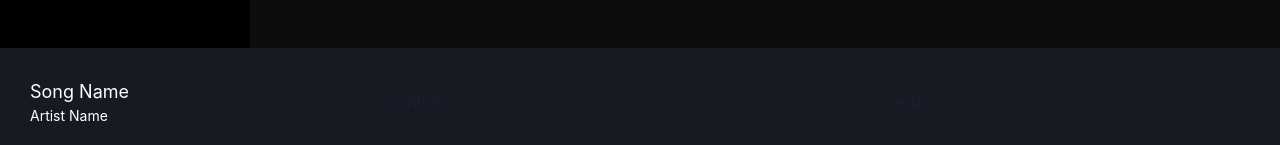
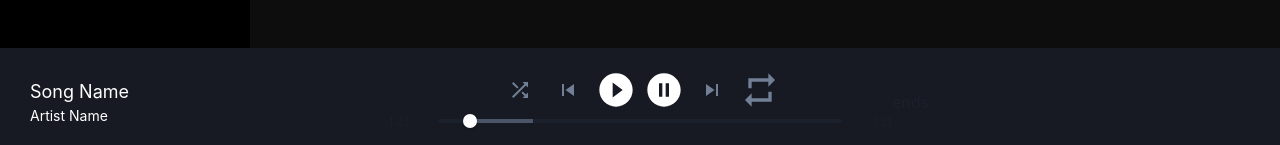
Before and after one commit to aditisolanki71/SpotifyApp-Next, a Next.js app: page / in a window 1280 px wide. Shown: the part 652-797 px from the top of the page. Built offline with nearby package versions, Linux system fonts and the light colour scheme; no server answers; the database is empty.

Commit message:
Seek Bar UI and Redux

```diff
--- a/components/PlayBar.tsx
+++ b/components/PlayBar.tsx
@@ -1,4 +1,5 @@
 import { Box, Flex, Text } from "@chakra-ui/layout"
+import Player from "./player";
 const PlayerBar = () => {
    return (
       <Box height="100px" width="100vw" bg="gray.900" padding="10px">
@@ -7,7 +8,9 @@
                <Text fontSize="large">Song Name</Text>
                <Text fontSize="sm">Artist Name</Text>
             </Box>
-            <Box width="40%">controls</Box>
+            <Box width="40%">
+               <Player/>
+            </Box>
             <Box width="30%">ends</Box>
          </Flex>
       </Box>
--- /dev/null
+++ b/components/player.tsx
@@ -0,0 +1,107 @@
+import {
+   ButtonGroup,
+   Box,
+   IconButton,
+   RangeSlider,
+   RangeSliderFilledTrack,
+   RangeSliderTrack,
+   RangeSliderThumb,
+   Center,
+   Flex,
+   Text
+} from "@chakra-ui/react";
+import ReactHowler from "react-howler";
+import { useEffect, useRef, useState } from "react";
+import {
+    MdShuffle,
+    MdSkipPrevious,
+    MdSkipNext,
+    MdOutlinePlayCircleFilled,
+    MdOutlinePauseCircleFilled,
+    MdOutlineRepeat
+} from "react-icons/md"
+import { useStoreActions} from "easy-peasy"
+
+const Player = () => {
+   return (
+      <Box>
+         <Box>
+            {/* <ReactHowler /> */}
+         </Box>
+         <Center color="gray.600">
+            <ButtonGroup>
+               <IconButton
+                  outline="none"
+                  variant="link"
+                  aria-label="shuffle"
+                  fontSize="24px"
+                  icon={<MdShuffle />}
+               />
+                <IconButton
+                  outline="none"
+                  variant="link"
+                  aria-label="skip"
+                  fontSize="24px"
+                  icon={<MdSkipPrevious />}
+               />
+                <IconButton
+                  outline="none"
+                  variant="link"
+                  aria-label="play"
+                  fontSize="40px"
+                  color="white"
+                  icon={<MdOutlinePlayCircleFilled />}
+               />
+                <IconButton
+                  outline="none"
+                  variant="link"
+                  aria-label="pause"
+                  fontSize="40px"
+                  color="white"
+                  icon={<MdOutlinePauseCircleFilled />}
+               />
+                 <IconButton
+                  outline="none"
+                  variant="link"
+                  aria-label="next"
+                  fontSize="24px"
+                  icon={<MdSkipNext />}
+               />
+                 <IconButton
+                  outline="none"
+                  variant="link"
+                  aria-label="repeat"
+                  fontSize="40px"
+                  icon={<MdOutlineRepeat />}
+               />
+            </ButtonGroup>
+         </Center>
+         <Box color="gary.600">
+               <Flex justify="center" align="center">
+                  <Box width="10%">
+                     <Text fontSize="xs">1:21</Text>
+                  </Box>
+                  <Box width="80%">
+                     <RangeSlider
+                        aria-label={['min','max']}
+                        step={0.1}
+                        min={0}
+                        max={321}
+                        id="player-range"
+                     >
+                        <RangeSliderTrack bg="gray.800">
+                           <RangeSliderFilledTrack bg="gray.600" />
+                        </RangeSliderTrack>
+                        <RangeSliderThumb index={0}/>
+                     </RangeSlider>
+                  </Box>
+                  <Box width="10%" textAlign="right">
+                     <Text fontSize="xs">321</Text>
+                  </Box>
+               </Flex>
+            </Box>
+      </Box>
+   )
+}
+
+export default Player;
```
Also changed, not shown: lib/store.ts (added, +13 -0 lines), 1 other file (tests, documents, lock files or other folders).
